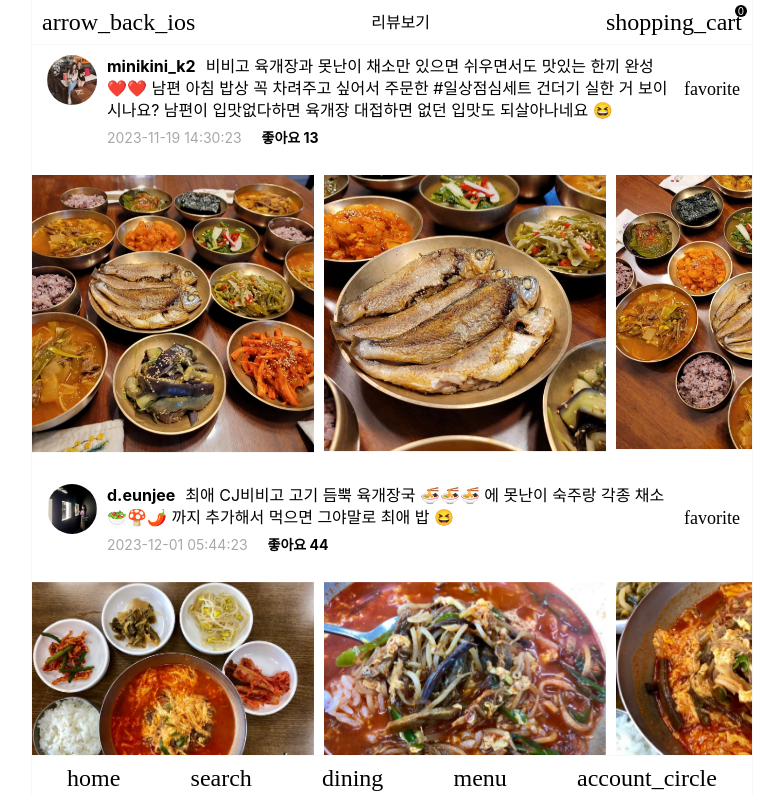
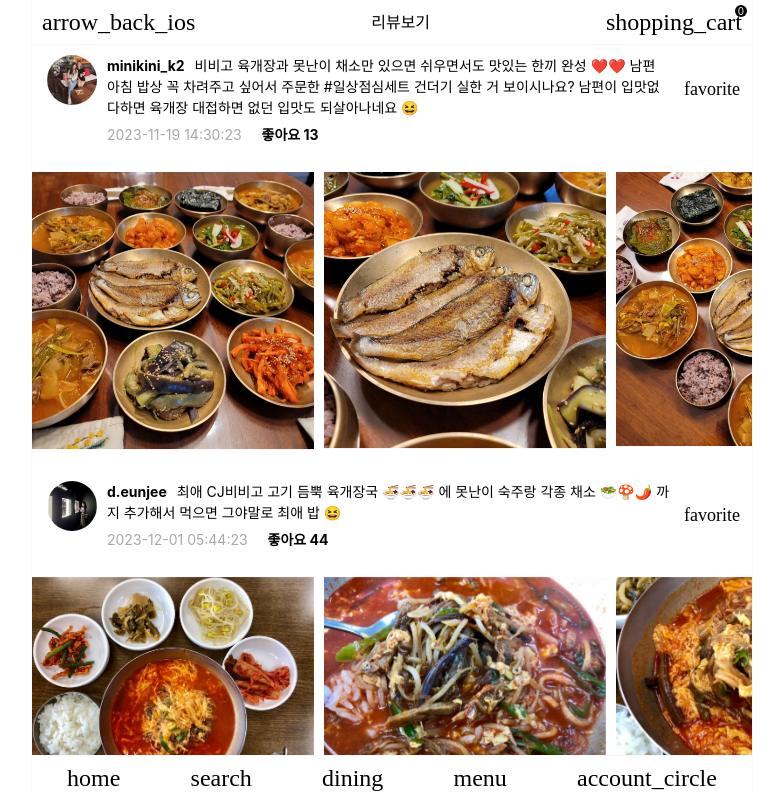
Before and after one commit to 0sunman/cjproto2, a Next.js app: page /comment/1 in a window 1280 px wide. Shown: the whole page, without its empty margins (248-1031 px from the left). Built offline with nearby package versions, Linux system fonts and the light colour scheme; a web font is replaced by a local one.

Commit message:
test2222

```diff
--- a/src/pages/category/[id].tsx
+++ b/src/pages/category/[id].tsx
@@ -89,7 +89,7 @@ export default function Category(){
                         </ProductItem>)
                 })}
 
-                { productLength === 0 && <div style={{width:"100%", height:"83vh", display:"flex", alignItems:"center", justifyContent:"center"}}>
+                { productLength === 0 && <div style={{width:"100%", height:"75vh", display:"flex", alignItems:"center", justifyContent:"center"}}>
                 좋은 상품으로 다시 찾아 뵐게요! 😀
                 </div>}
         </CategoryItemList>
--- a/src/pages/comment/[id].tsx
+++ b/src/pages/comment/[id].tsx
@@ -36,8 +36,8 @@ const CommentHeader = styled.div`display:flex; flex-direction:row; justify-conte
 const UserImage = styled.img``;
 const TextArea = styled.div`margin-left:10px;
 `;
-const UserName = styled.span`font-weight:bold; padding-right:10px;`;
-const CommentText = styled.span`line-height:22px;`;
+const UserName = styled.span`font-weight:bold; padding-right:10px;font-size:14px;`;
+const CommentText = styled.span`line-height:21px;font-size:14px;`;
 const CommentContent = styled.div`padding: 10px`;
 const CommentImageArea = styled.div`
 img{width:100%;}
```
